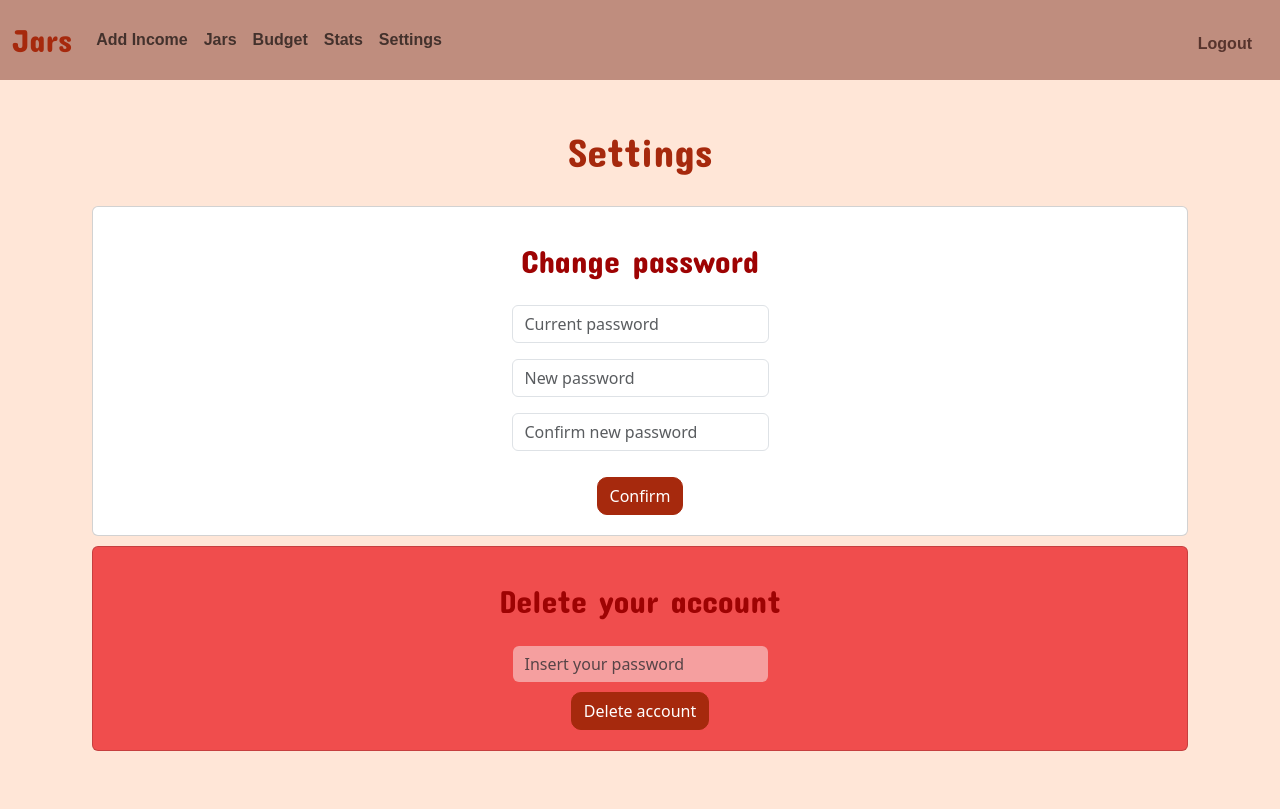
After one commit to daisof06-git/Final-project-CS50, a Flask app: page /settings in a window 1280 px wide. The commit adds this page. Run offline with Flask 3, Linux system fonts and the light colour scheme; a user stored in the database is signed in; some libraries are stand-ins or nearby versions; some web fonts are replaced.

Commit message:
settings page

```diff
--- a/app.py
+++ b/app.py
@@ -411,6 +411,7 @@ def delete():
     else:
         flash("There has been a problem!", "error")
     return redirect("/jars")
+
 
 @app.route("/add", methods = ["POST"])
 @login_required
@@ -971,5 +972,96 @@ def monthlytrends():
     return jsonify({"labels": labels, "income": income, "savings": savings, "jars": jars})
 
 
+@app.route("/settings", methods = ["GET", "POST"])
+@login_required
+def settings():
+    if request.method == "GET" or request.method == "POST":
+        return render_template("settings.html")
+
+
+@app.route("/change_pass", methods = ["POST"])
+@login_required
+def change_pass():
+    id = session["user_id"]
+
+    if request.method == "POST":
+        #get values
+        current_pass = request.form.get("current_pass")
+        new_pass = request.form.get("new_pass")
+        confirmation = request.form.get("confirmation")
+        real_pass = db.execute("""
+        SELECT hash
+        FROM users
+        WHERE id = ?
+        """, id)[0]["hash"]
+
+        #validate password
+        if not current_pass:
+            flash("Must insert your current password", "error")
+            return redirect("/settings")
+
+        #confirm password is correct
+        if check_password_hash(real_pass, current_pass) == False:
+            flash("Incorrect password!", "error")
+            return redirect("/settings")
+
+        #validate new password
+        if not new_pass or not confirmation:
+            flash("Must insert and confirm new password!", "error")
+            return redirect("/settings")
+
+        #compare passwords
+        if new_pass != confirmation:
+            flash("New password and confirmation do not match!")
+            return redirect("/settings")
+
+        #update password
+        hashpas = generate_password_hash(new_pass)
+        db.execute("""
+        UPDATE users
+        SET hash = ?
+        WHERE id = ?
+        """, hashpas, id)
+
+        flash("You have successfully changed your password!", "success")
+        return redirect("/")
+
+
+@app.route("/delete_acc", methods = ["POST"])
+@login_required
+def delete_acc():
+    id =session["user_id"]
+
+    if request.method == "POST":
+        password = request.form.get("password")
+
+        #validate password
+        if not password:
+            flash("Must insert a valid password!")
+            return redirect("/settings")
+
+        #check password
+        real_pass = db.execute("""
+        SELECT hash
+        FROM users
+        WHERE id = ?
+        """)[0]["hash"]
+
+        if check_password_hash(real_pass, password) == False:
+            flash("Wrong password!", "error")
+            return redirect("/settings")
+
+        db.execute("""
+        DELETE
+        FROM users
+        WHERE id = ?
+        """, id)
+
+        session.clear()
+        flash("Account deleted successfully!", "success")
+        return render_template("login.html")
+
+
+
 if __name__ == '__main__':
     app.run(debug=True)
--- a/static/styles.css
+++ b/static/styles.css
@@ -78,8 +78,8 @@ select{
 }
 
 .alert.success {
-  background-color: #6fa675;
-  color: #06521b;
+  background-color: #b2b290;
+  color: #156a5e;
 }
 
 .alert.error {
@@ -94,7 +94,7 @@ select{
 
 .card-title{
    color: #9e0303;
-   padding: 10px;
+   padding: 5px;
    margin: 20px;
 }
 
--- a/templates/income.html
+++ b/templates/income.html
@@ -13,7 +13,7 @@
         </div>
         <button class="btn btn-primary" type="submit">Add your income</button>
         </form>
-        <h3>How much have you saved this month?</h3>
+        <h3>How much did you save this month?</h3>
         <form action="/savings" method="post">
         <div class="mb-3">
             <input autocomplete="off" autofocus class="form-control mx-auto w-auto" name="savings" placeholder="Add your expected savings" type="text">
--- /dev/null
+++ b/templates/settings.html
@@ -0,0 +1,32 @@
+{% extends "layout.html" %}
+
+{% block title %}
+    Login
+{% endblock %}
+
+{% block main %}
+    <h1>Settings</h1>
+    <div class = "card">
+        <h2 class = "card-title">Change password</h2>
+        <form action = "/change_pass" method = "post">
+            <div class = "mb-3">
+                <input class="form-control mx-auto w-auto" name="current_pass" placeholder="Current password" type="password">
+            </div>
+            <div class="mb-3">
+                <input class="form-control mx-auto w-auto" name="new_pass" placeholder="New password" type="password">
+            </div>
+            <div class ="mb-3">
+                <input class="form-control mx-auto w-auto" name="confirmation" placeholder="Confirm new password" type="password">
+            </div>
+            <button class="btn btn-primary" type="submit">Confirm</button>
+        </form>
+    </div>
+    <div class = "card" style = "background-color: #f04d4d;">
+        <h2 class="card-title">Delete your account</h2>
+        <form action="/delete_acc" method="post">
+            <input class="form-control mx-auto w-auto" name="password" placeholder="Insert your password" type="password" style="background-color:#f59f9f; border: darkred">
+            <button class="btn btn-primary" type="submit">Delete account</button>
+        </form>
+    </div>
+
+{% endblock %}
```
Also changed, not shown: budget.db, 3 other files.
